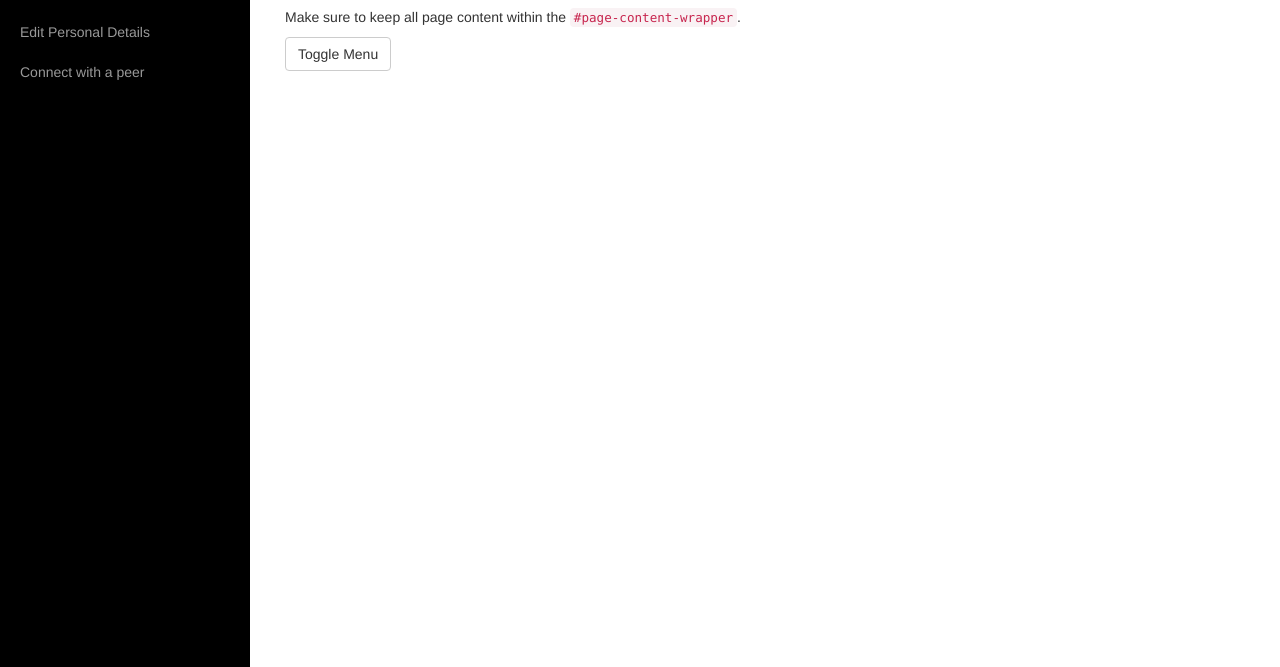
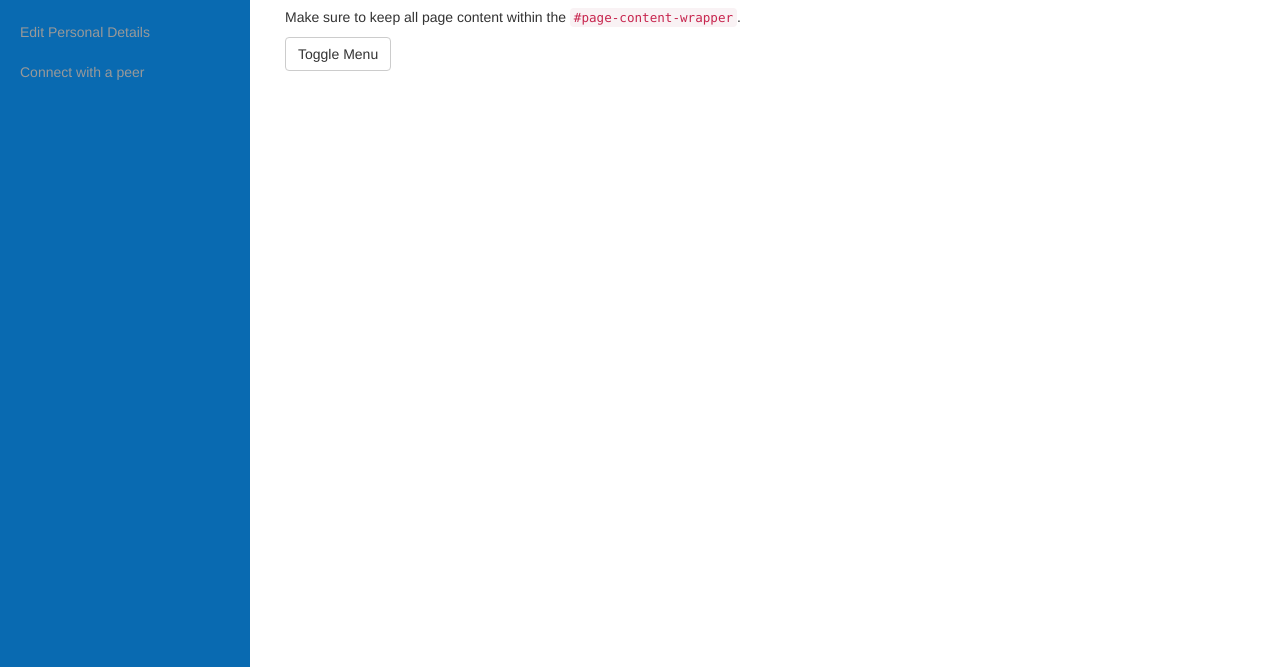
Before and after one commit to peerme/peerme, a plain HTML site: page index.html in a window 1280 px wide. Shown: the part 133-800 px from the top of the page. Drawn offline with Linux system fonts and the light colour scheme.

Commit message:
Update simple-sidebar.css

```diff
--- a/css/simple-sidebar.css
+++ b/css/simple-sidebar.css
@@ -26,7 +26,7 @@
     height: 100%;
     margin-left: -250px;
     overflow-y: auto;
-    background: #000;
+    background: #096AB1;
     -webkit-transition: all 0.5s ease;
     -moz-transition: all 0.5s ease;
     -o-transition: all 0.5s ease;
```
